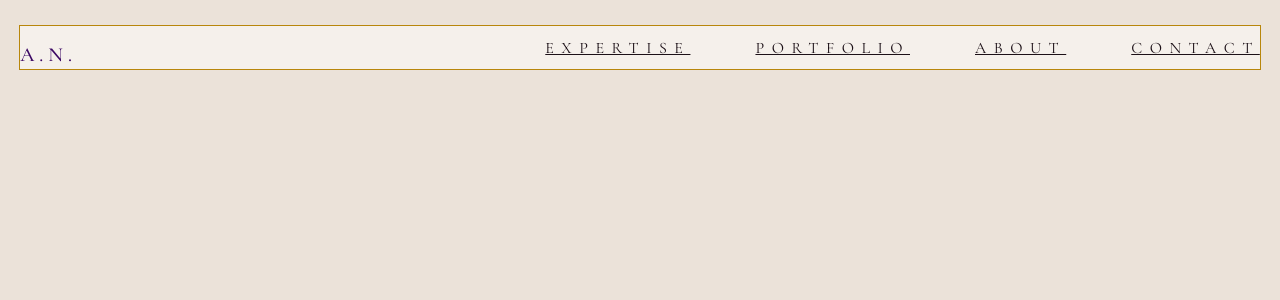
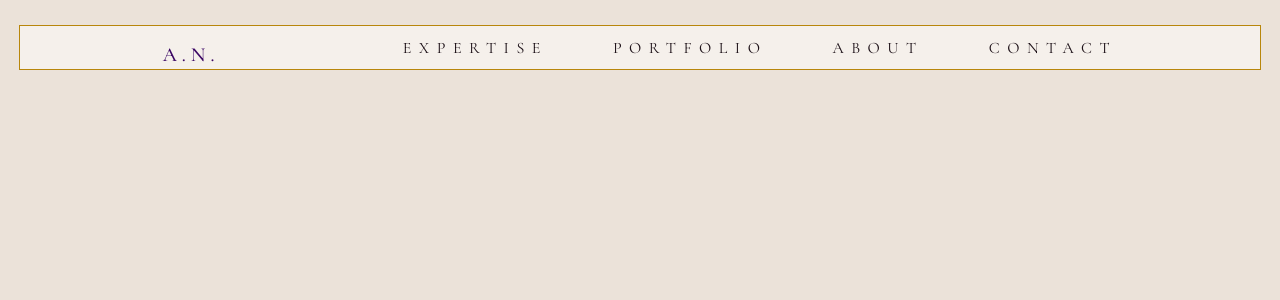
Before and after one commit to Andrew-nhangud/Nhangud-Andrew-portfolio, a React (Vite) app: page / in a window 1280 px wide. Shown: the top 300 px of the page. Built offline with nearby package versions, Linux system fonts and the light colour scheme.

Commit message:
added container styles for the main body

```diff
--- a/src/styles/global.css
+++ b/src/styles/global.css
@@ -19,6 +19,11 @@ body {
   font-family: "Cormorant Garamond";
 }
 
+a {
+  text-decoration: none;
+}
+
+/*styles for the container*/
 .container {
   background-color: var(--container-bck-color);
   border: 1px solid var(--Gold-Brass);
@@ -26,15 +31,35 @@ body {
   width: 90%;
 }
 
+/*styles for the inner container*/
+.inner-container {
+  margin: auto;
+  width: 95%;
+}
+
 @media (min-width: 768px) {
+  /*styles for the container*/
   .container {
     margin: 28px auto;
     width: 94%;
   }
+
+  /*styles for the inner container*/
+  .inner-container {
+    margin: auto;
+    width: 93%;
+  }
 }
 @media (min-width: 1024px) {
+  /*styles for the container*/
   .container {
     margin-top: 25px;
     width: 97%;
   }
+
+  /*styles for the inner container*/
+  .inner-container {
+    margin: auto;
+    width: 77%;
+  }
 }
```
